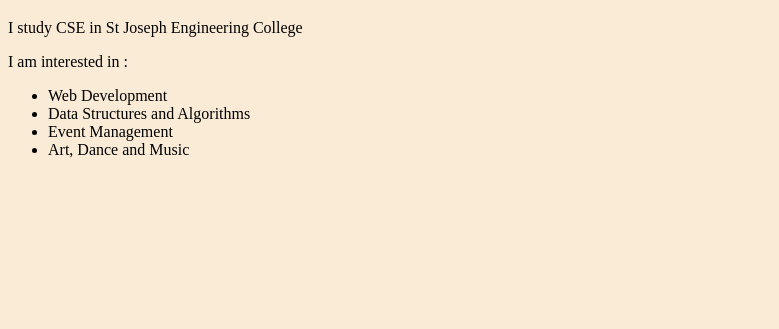
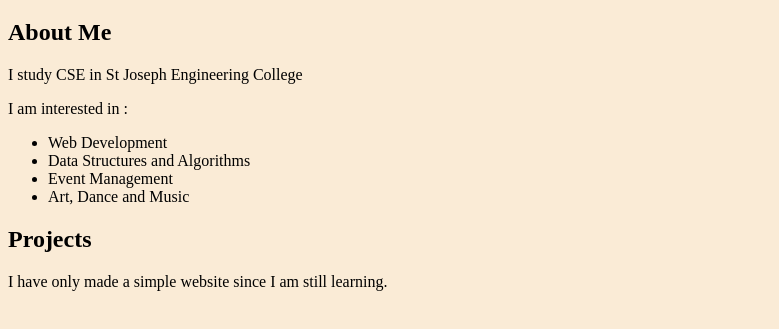
Before and after one commit to 25c18prathishta-debug/My-Profile, a plain HTML site: page index.html in a window 1280 px wide. Shown: the part 61-390 px from the top of the page, without its empty margins (0-779 px from the left). Drawn offline with Linux system fonts and the light colour scheme.

Commit message:
Projects listed

```diff
--- a/index.html
+++ b/index.html
@@ -15,6 +15,7 @@
 </head>
 <body>
 <h1>Prathishta S</h1>
+<h2>About Me</h2>
 <p>I study CSE in St Joseph Engineering College</p>
 <p>I am interested in :</p>
 <ul>
@@ -22,7 +23,8 @@
 <li>Data Structures and Algorithms</li>
 <li>Event Management</li>
 <li>Art, Dance and Music</li>
-
 </ul>
+<h2>Projects</h2>
+<p>I have only made a simple website since I am still learning.
 </body>
 </html>
```
